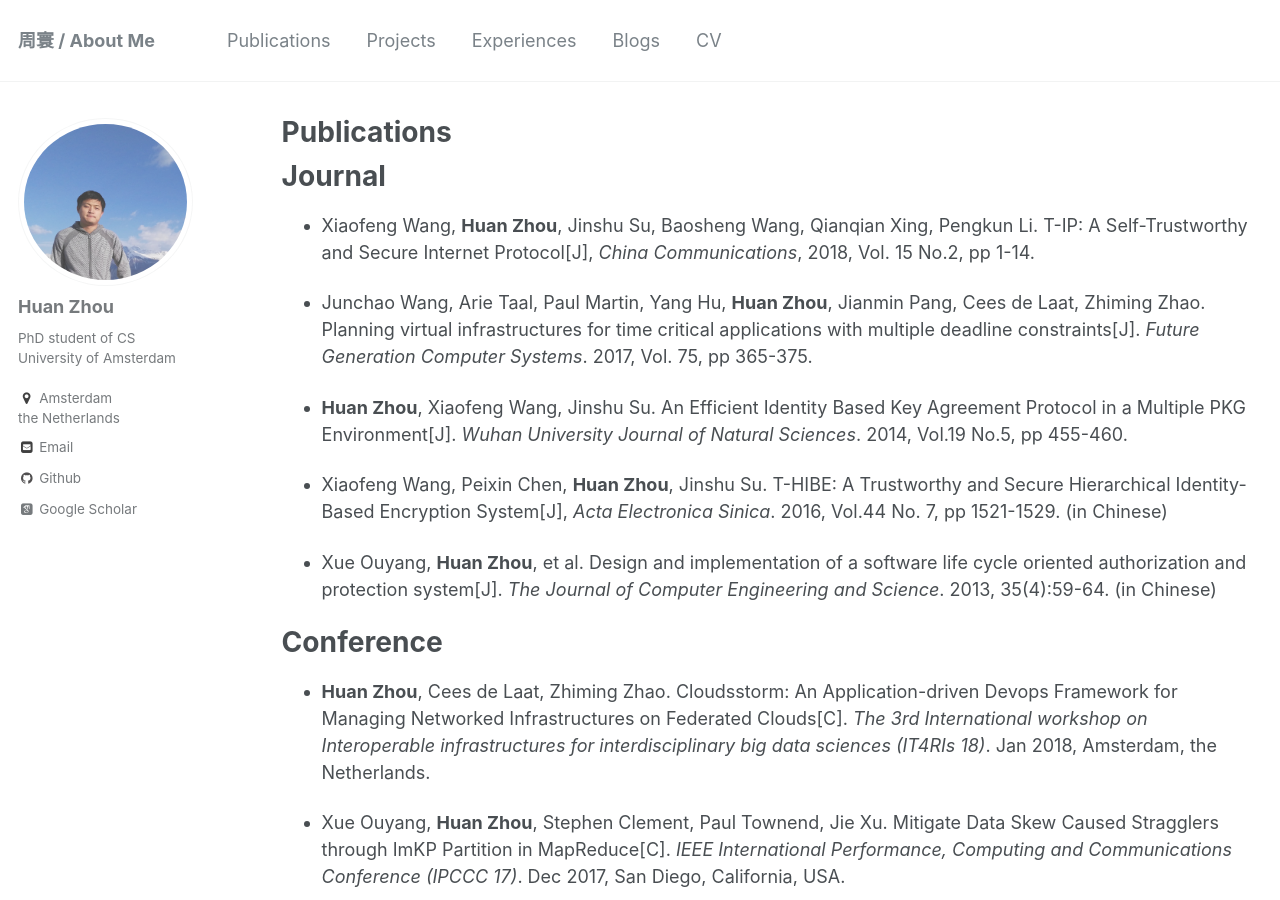
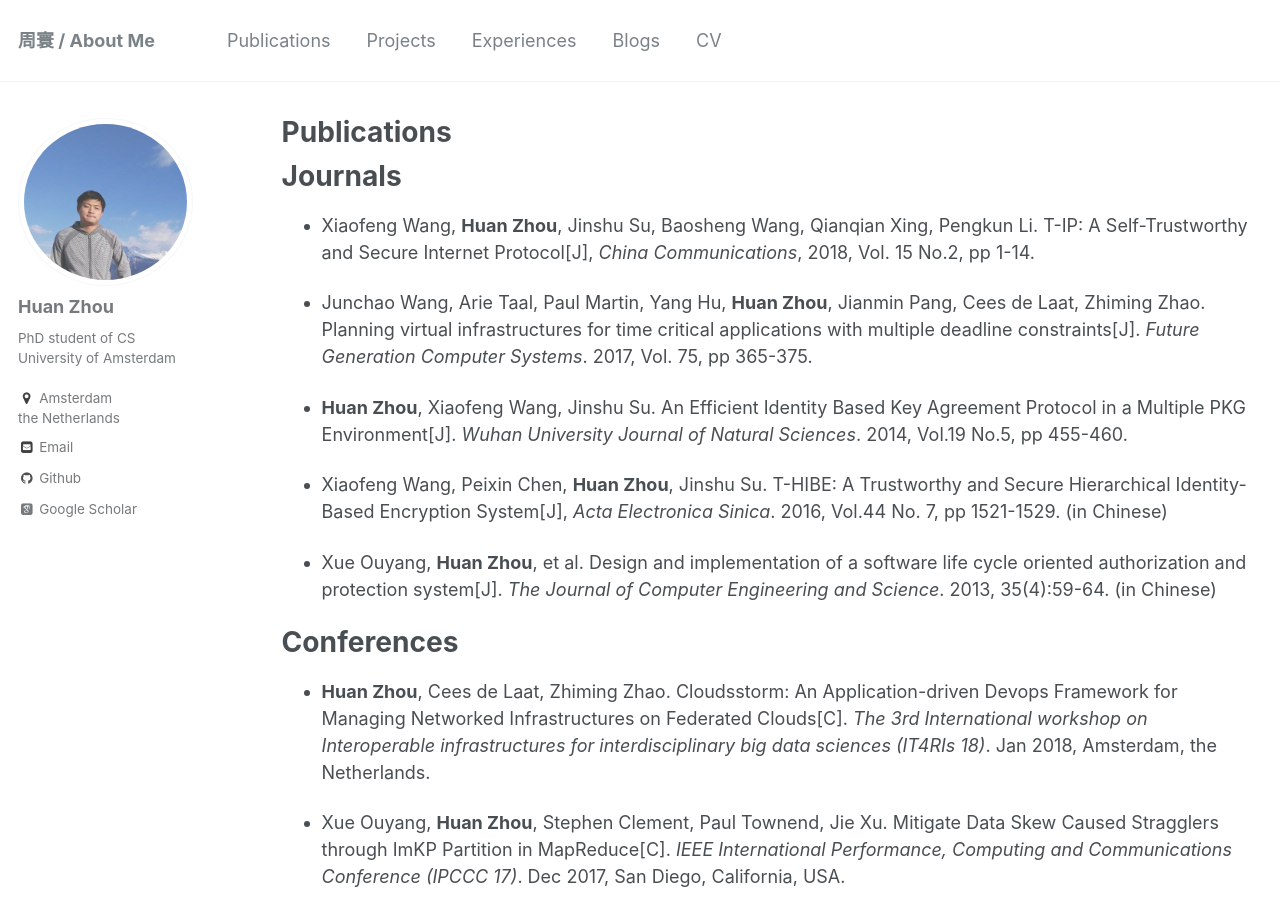
Before and after one commit to zh9314/zh9314.github.io, a Jekyll site: the page built from _pages/publications.md, in a window 1280 px wide and 900 px high. Built offline with Jekyll 4.4.1, drawn with Linux system fonts in a browser that asks for light colours; some web fonts are replaced.

Commit message:
update publications

```diff
--- a/_pages/publications.md
+++ b/_pages/publications.md
@@ -5,7 +5,7 @@ permalink: /publications/
 author_profile: true
 ---
 
-Journal
+Journals
 ======
 - Xiaofeng Wang, **Huan Zhou**, Jinshu Su, Baosheng Wang, Qianqian Xing, Pengkun Li. T-IP: A Self-Trustworthy and Secure Internet Protocol\[J\], _China Communications_, 2018, Vol. 15 No.2, pp 1-14.
 
@@ -18,7 +18,7 @@ Journal
 - Xue Ouyang, **Huan Zhou**, et al. Design and implementation of a software life cycle oriented authorization and protection system\[J\]. _The Journal of Computer Engineering and Science_. 2013, 35(4):59-64. (in Chinese)
 
 
-Conference
+Conferences
 ======
 - **Huan Zhou**, Cees de Laat, Zhiming Zhao. Cloudsstorm: An Application-driven Devops Framework for Managing Networked Infrastructures on Federated Clouds\[C\]. _The 3rd International workshop on Interoperable infrastructures for interdisciplinary big data sciences (IT4RIs 18)_. Jan 2018, Amsterdam, the Netherlands.
 
```
